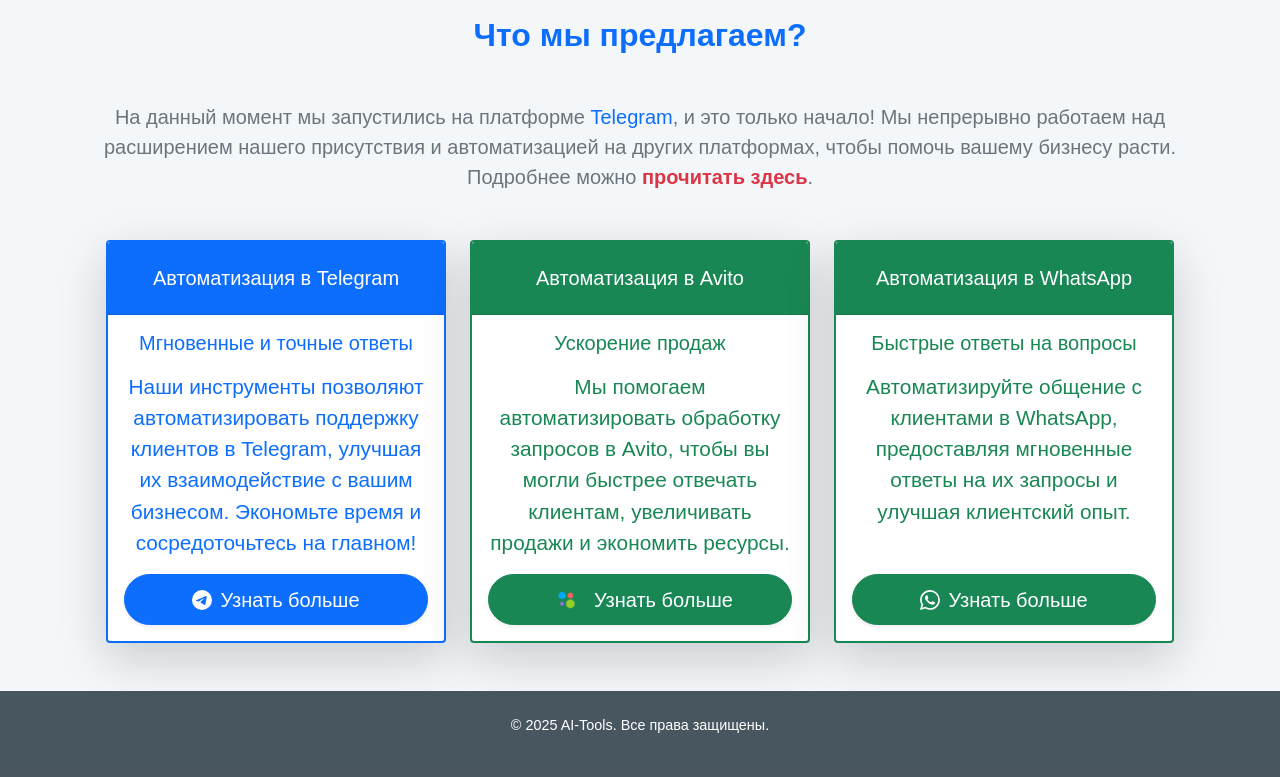
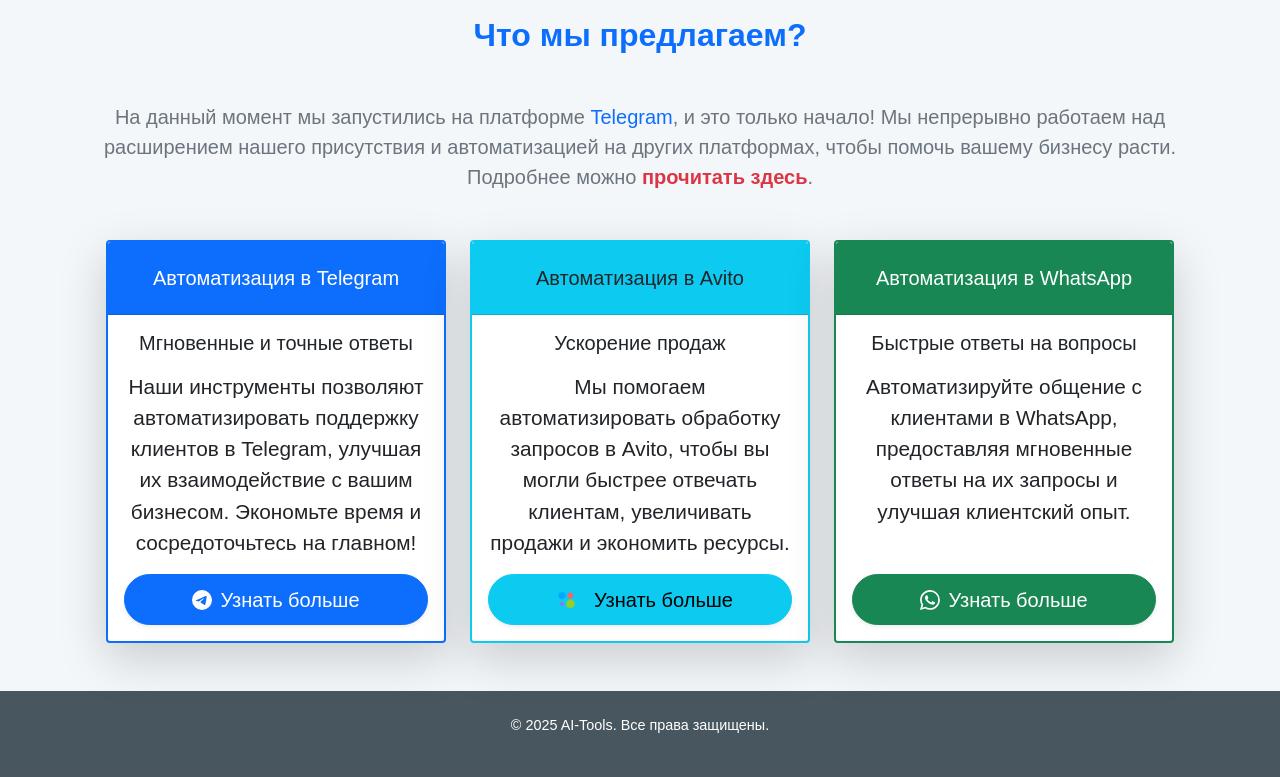
Before and after one commit to Narek12345/AI-Tools, a Django app: page / in a window 1280 px wide. Shown: the part 1267-2044 px from the top of the page. Run offline with Django 5.2, Linux system fonts and the light colour scheme.

Commit message:
Removed styles for text inside home.html cards.

```diff
--- a/core/templates/core/home.html
+++ b/core/templates/core/home.html
@@ -72,7 +72,7 @@
 							<i class="bi bi-telegram fs-1 position-absolute top-50 start-0 translate-middle-y text-white ms-4"></i>
 							<h5 class="mb-0">Автоматизация в Telegram</h5>
 						</div>
-						<div class="card-body text-primary text-center d-flex flex-column">
+						<div class="card-body text-center d-flex flex-column">
 							<h5 class="card-title mb-3">Мгновенные и точные ответы</h5>
 							<p class="card-text">
 								Наши инструменты позволяют автоматизировать поддержку клиентов в Telegram, улучшая их взаимодействие с вашим бизнесом.
@@ -90,17 +90,17 @@
 
 				<!-- Карточка с Avito -->
 				<div class="col">
-					<div class="card border-success shadow-lg rounded wow fadeInUp h-100 d-flex flex-column" data-wow-delay="0.2s" style="border-width: 2px;">
-						<div class="card-header bg-success text-white text-center py-4 position-relative">
-							<i class="bi bi-shop fs-1 position-absolute top-50 start-0 translate-middle-y text-white ms-4"></i>
+					<div class="card border-info shadow-lg rounded wow fadeInUp h-100 d-flex flex-column" data-wow-delay="0.2s" style="border-width: 2px;">
+						<div class="card-header bg-info text-center py-4 position-relative">
+							<i class="bi bi-shop fs-1 position-absolute top-50 start-0 translate-middle-y ms-4"></i>
 							<h5 class="mb-0">Автоматизация в Avito</h5>
 						</div>
-						<div class="card-body text-success text-center d-flex flex-column">
+						<div class="card-body text-center d-flex flex-column">
 							<h5 class="card-title mb-3">Ускорение продаж</h5>
 							<p class="card-text">
 								Мы помогаем автоматизировать обработку запросов в Avito, чтобы вы могли быстрее отвечать клиентам, увеличивать продажи и экономить ресурсы.
 							</p>
-							<a href="#" class="btn btn-success btn-lg mt-auto d-flex align-items-center justify-content-center gap-2 shadow-sm rounded-pill" style="padding: 0.6rem 1.5rem; transition: all 0.3s ease;">
+							<a href="#" class="btn btn-info btn-lg mt-auto d-flex align-items-center justify-content-center gap-2 shadow-sm rounded-pill" style="padding: 0.6rem 1.5rem; transition: all 0.3s ease;">
 								<img src="{% static 'core/images/mini_avito_icon.png' %}" alt="Avito" style="height: 1.5rem; width: auto;">
 								Узнать больше
 							</a>
@@ -115,7 +115,7 @@
 							<i class="bi bi-whatsapp fs-1 position-absolute top-50 start-0 translate-middle-y text-white ms-4"></i>
 							<h5 class="mb-0">Автоматизация в WhatsApp</h5>
 						</div>
-						<div class="card-body text-success text-center d-flex flex-column">
+						<div class="card-body text-center d-flex flex-column">
 							<h5 class="card-title mb-3">Быстрые ответы на вопросы</h5>
 							<p class="card-text">
 								Автоматизируйте общение с клиентами в WhatsApp, предоставляя мгновенные ответы на их запросы и улучшая клиентский опыт.
```
